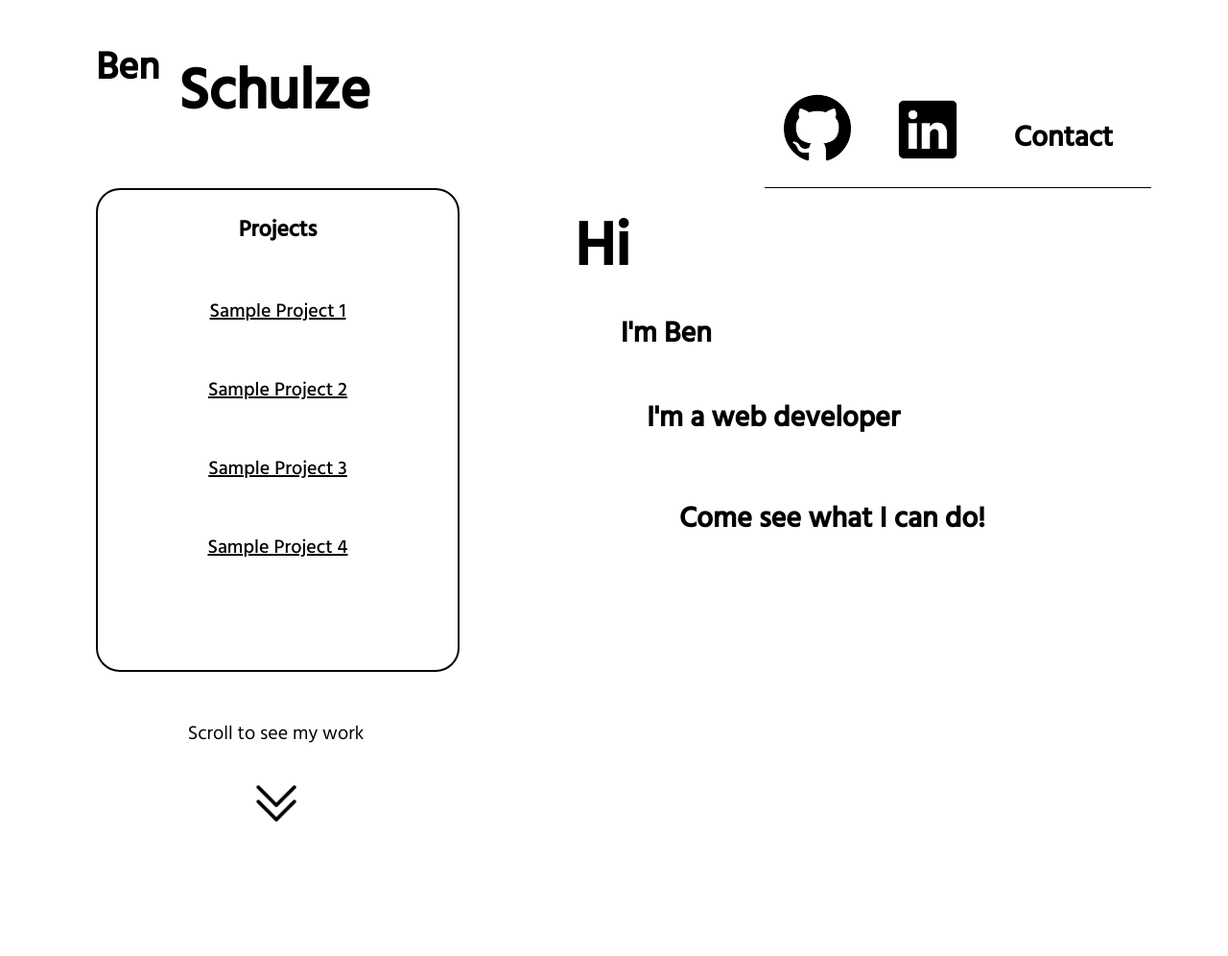
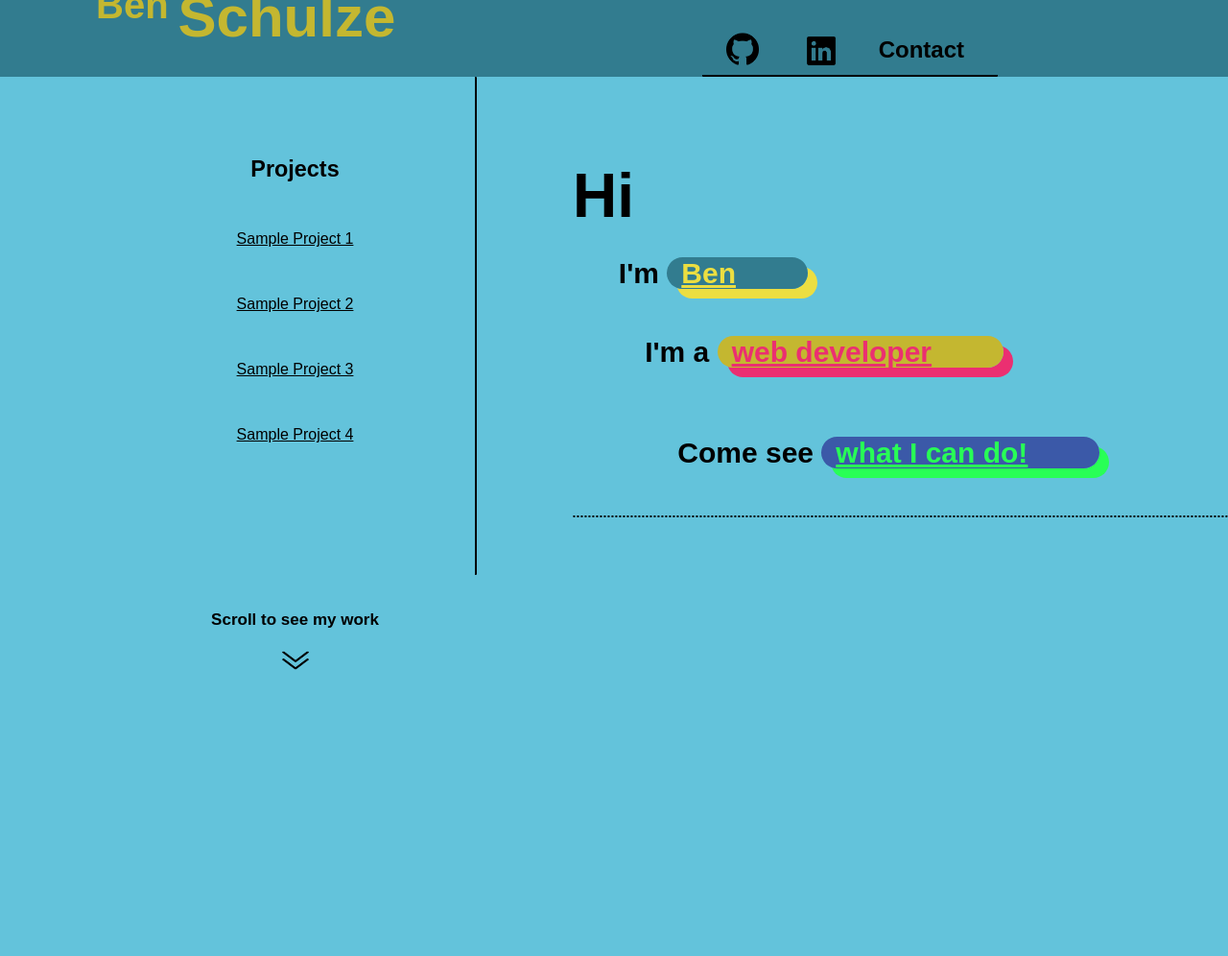
Before and after one commit to bdos201/Portfolio, a plain HTML site: page index.html in a window 1280 px wide. Shown: the whole page at 96% size. After the commit the page ends 800 px from the top, so only its background shows below. Drawn offline with Linux system fonts and the light colour scheme; a web font is replaced by a local one.

Commit message:
style lander page, normalize file names

```diff
--- a/Resources/CSS/style.css
+++ b/Resources/CSS/style.css
@@ -3,19 +3,29 @@
 
 html {
     font-size: 20px;
-    font-family: 'Hind', sans-serif;
-    margin: -8px;
+    font-weight: 100;
+    font-family: 'Mingzat', sans-serif;
+    background-color: #63C3DB;
+}
+
+body {
+    margin: 0;
 }
 
 .lander {
-    display: grid;
-    grid-template-rows: 1fr 6fr 1fr;
-    height: 850px;
+    height: 100%
 }
 
 a {
     cursor: pointer;
+    font-size: 18px;
+    color: black;
 }
+
+a:hover {
+    font-weight: 600;
+}
+
 
 /*Header*/
 
@@ -23,85 +33,125 @@ a {
 header {
     display: flex;
     justify-content: space-between;
-    grid-row: 1;
+    height: 80px;
+    background-color: #327C8F;
 }
 
 .signature {
     display: flex;
+    color: #c4b730;
 }
+
 .ben {
     margin-left: 5rem;
-    margin-right: 1rem;
+    margin-right: 10px;
+    margin-top: -.85rem;
     font-size: 2rem;
 }
 
 .schulze {
     font-size: 3rem;
+    margin-top: -.85rem;
 }
 
 nav {
     float: right;
-    margin-right: 4rem;
+    margin-right: 12rem;
     display: flex;
     align-items: flex-end;
-    border-bottom: 1px solid black;
+    border-bottom: 2px solid black;
+    border-radius: 1px;
+    transition: 500ms;
 }
 
+nav:hover {
+    transition: 600ms;
+    padding-left: 50px;
+}
 
 .github, .linkedin {
     display: inline-block;
     margin: 0 20px;
-    cursor: pointer;
 }
 
 .github {
-    height: 70px;
-    width: 70px;
-    margin-bottom: 27px;
+    height: 34px;
+    width: 34px;
+    padding: 5px;
+    transition: 600ms;
+    border-radius: 17px;
+}
+
+.github:hover {
+    transition: 600ms;
+    transform: scale(1.05);
+    background-color: #DBCF4D;
 }
 
 .linkedin {
-    height: 80px;
-    width: 80px;
-    margin-bottom: 20px;
-}
-.contact {
-    display: inline;
-    margin: 0 40px 27px 30px;
-    cursor: pointer;
+    height: 40px;
+    width: 40px;
+    transition: 600ms;
 }
 
+.linkedin:hover {
+    transition: 600ms;
+    transform: scale(1.05);
+    background-color: #DBCF4D;
+    border-radius: 5px;
+}
+
+.contact {
+    display: inline-block;
+    margin: 0 30px 10px 15px;
+    cursor: pointer;
+    line-height: 1.65rem;
+    font-size: 24px;
+    padding: 0 5px;
+    transition: 600ms;
+}
+
+.contact:hover {
+    transition: 600ms;
+    transform: scale(1.05);
+    background-color: #DBCF4D;
+    border-radius: 5px;
+}
 
 /*Main*/
 
 
 main {
-    grid-row: 2;
     display: grid;
-    grid-template: 2fr 1fr / 1fr 2fr;
-    height: 800px;
+    grid-template-columns: 1fr 2fr;
+    height: 100%;
 }
 
 .projects {
-    border: 2px solid black;
-    border-radius: 25px;
-    grid-area: 1 / 1 / 1 / 1;
+    border-right: 2px solid black;
+    border-radius: 1px;
+    grid-column: 1;
     text-align: center;
-    height: 500px;
+    height: 100%;
     width: 375px;
-    margin-left: 5rem;
+    padding-left: 6rem;
+    padding-top: 3rem;
 }
 
 .project {
     text-decoration: underline;
     display: block;
     font-weight: 500;
+    font-size: 16px;
     margin: 50px 0;
 }
 
 .hero {
-    grid-area: 1 / 2 / 1 / 2;
-    margin-left: 6rem;
+    padding-top: 3rem;
+    grid-column: 2;
+    margin-left: 5rem;
+    border-bottom: 2px dotted black;
+    border-radius: 1px;
 }
 
 h1 {
@@ -110,9 +160,29 @@ h1 {
     line-height: 0;
 }
 
+.hero-name, .hero-webdev, .hero-see {
+    font-size: 30px;
+    padding-right: 75px;
+    padding-left: 15px;
+    border-radius: 40px;
+    box-shadow: 10px 10px;
+    transition: 500ms;
+}
+
 .name {
     text-align: left;
     margin-left: 7%;
+}
+
+.hero-name {
+    color: #ecde41;
+    background-color: #327C8F;
+    text-decoration: underline;
+}
+
+.hero-name:hover {
+    box-shadow: -10px 10px;
+    transition: 500ms;
 }
 
 .webdev {
@@ -121,25 +191,59 @@ h1 {
     line-height: 4rem;
 }
 
+.hero-webdev {
+    color: #eb2f71;
+    background-color: #c4b730;
+    text-decoration: underline;
+}
+
+.hero-webdev:hover {
+    box-shadow: -10px 10px;
+    transition: 500ms;
+}
+
 .see {
     text-align: left;
     margin-left: 16%;
     line-height: 4rem;
 }
 
+.hero-see {
+    color: #28ff56;
+    background-color: #3B59A8;
+    text-decoration: underline;
+}
+
+.hero-see:hover {
+    box-shadow: -10px 10px;
+    transition: 500ms;
+}
+
+.hero-see:active {
+    transform: translate(0, 3px);
+}
+
 .pointer {
-    grid-area: 2 / 1 / 2 / 1;
     text-align: center;
-    margin-left: 5rem;
+    margin-left: 6rem;
     width: 375px;
+    margin-top: 4rem;
 }
 
 .scroll {
-    margin-bottom: 1.3rem;
+    font-size: 17px;
 }
 
 .arrow {
-    height: 60px;
-    width: 60px;
-    cursor: pointer;
+    height: 30px;
+    width: 40px;
+    transition: 300ms;
 }
+
+.arrow:hover {
+    border: 1px solid black;
+    border-radius: 15px;
+    padding-left: 15px;
+    padding-right: 15px;
+    transition: 300ms
+}
--- a/index.html
+++ b/index.html
@@ -5,7 +5,7 @@
     <meta http-equiv="X-UA-Compatible" content="IE=edge">
     <meta name="viewport" content="width=device-width, initial-scale=1.0">
     <link rel="stylesheet" href="./Resources/CSS/style.css">
-    <link href="https://fonts.googleapis.com/css2?family=Hind:wght@300;400;500&display=swap" rel="stylesheet">
+    <link href="https://fonts.googleapis.com/css2?family=Mingzat&display=swap" rel="stylesheet">
     <title>Ben Schulze</title>
 </head>
 <body>
@@ -16,9 +16,15 @@
                 <h2 class="schulze">Schulze</h2>
             </div>
             <nav>
-                <img class="github" src="./Resources/Images/github.png">
-                <img class="linkedin" src="./Resources/Images/linkedin.png">
-                <h2 class="contact">Contact</h2>
+                <a href="https://github.com/bdos201?tab=repositories" target="_blank">
+                    <img class="github" src="./Resources/Images/github.png">
+                </a>
+                <a href="www.linkedin.com/in/benjamin-schulze-dev" target="_blank">
+                    <img class="linkedin" src="./Resources/Images/linkedin.png">
+                </a>
+                <a>
+                    <h2 class="contact">Contact</h2>
+                </a>
             </nav>
         </header>
         <main>
@@ -31,15 +37,17 @@
             </section>
             <section class="hero">
                 <h1>Hi</h1>
-                <h2 class="name">I'm Ben</h2>
-                <h2 class="webdev">I'm a web developer</h2>
-                <h2 class="see">Come see what I can do!</h2>
+                <h2 class="name">I'm <a href="www.linkedin.com/in/benjamin-schulze-dev" class="hero-name" target="_blank">Ben</a></h2>
+                <h2 class="webdev">I'm a <a href="https://github.com/bdos201?tab=repositories" class="hero-webdev" target="_blank">web developer</a></h2>
+                <h2 class="see">Come see <a href="#" class="hero-see">what I can do!</a></h2>
             </section>
             <div class="pointer">
                 <div class="scroll">
-                    <p>Scroll to see my work</p>
+                    <p><strong>Scroll to see my work</strong></p>
                 </div>
-                <img class="arrow" src="./Resources/Images/arrow.png">
+                <a href="#" class="arrow-anchor">
+                    <img class="arrow" src="./Resources/Images/arrow.png">
+                </a>
             </div>
         </main>
     </section>
```
